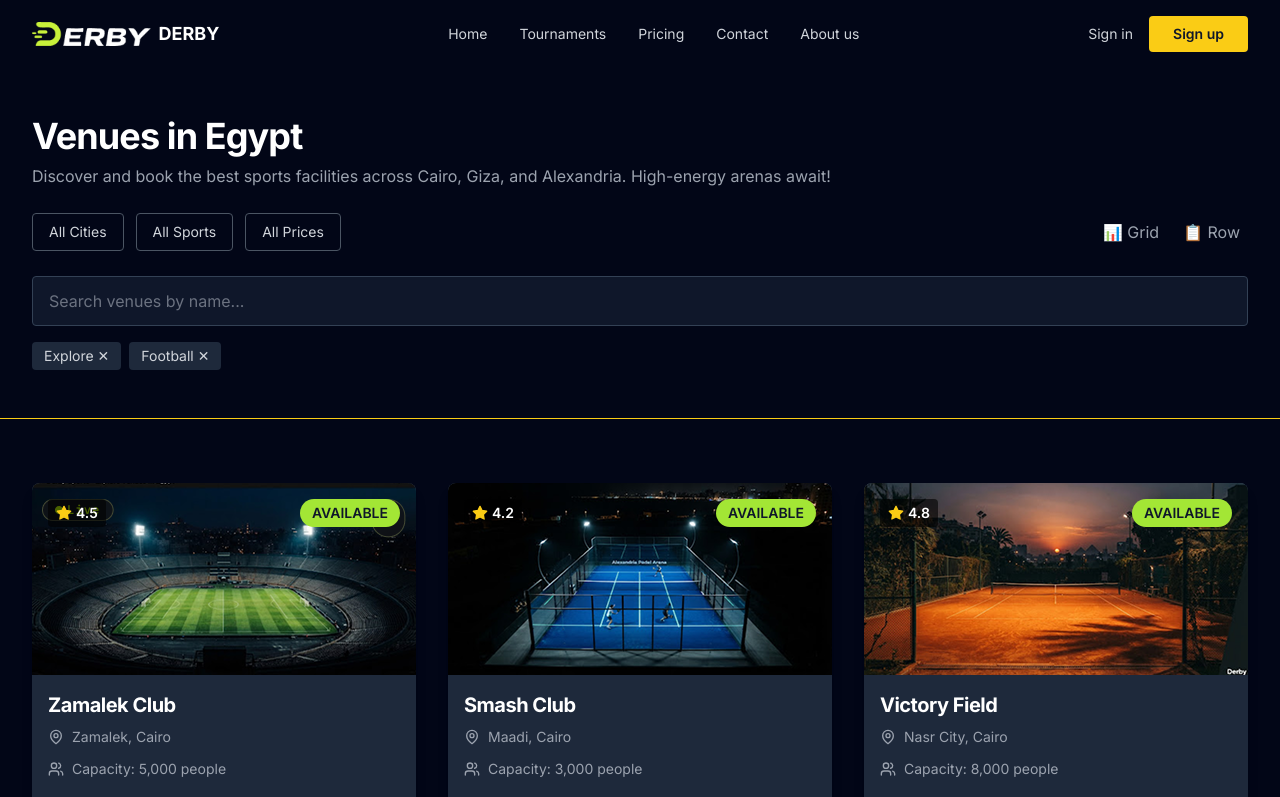
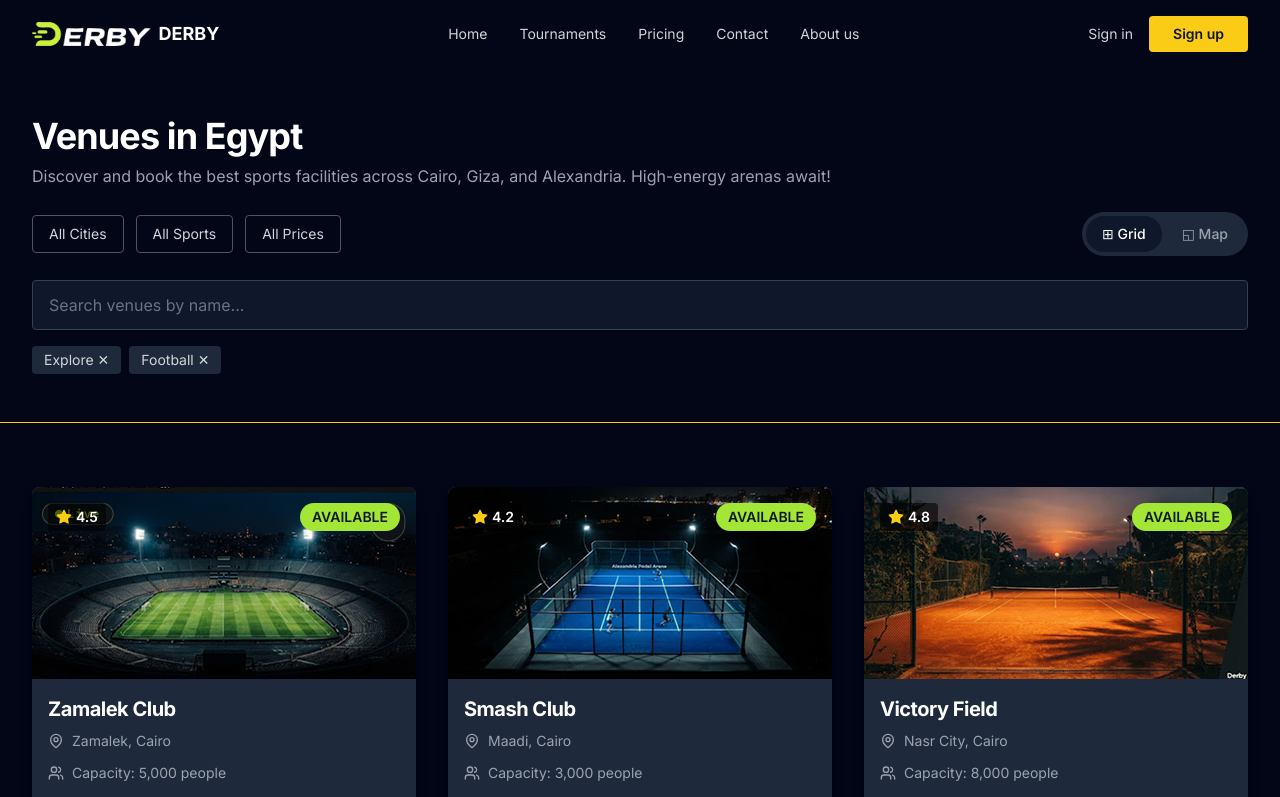
Before and after one commit to DerpyApp/Derby-Dashboard, a React (Vite) app: page /venues in a window 1280 px wide. Shown: the top 797 px of the page. Built offline with nearby package versions, Linux system fonts and the light colour scheme; no server answers.

Commit message:
feat: add Grid/Map view toggle component with view switching functionality

```diff
--- a/src/components/Header.jsx
+++ b/src/components/Header.jsx
@@ -1,7 +1,8 @@
 import { Link } from 'react-router-dom';
 import logo from '../assets/logo.png';
+import ViewToggle from './ViewToggle';
 
-export default function Header() {
+export default function Header({ onViewChange }) {
   return (
     <header className="bg-slate-950 border-b border-yellow-400">
       {/* Top Navigation */}
@@ -58,13 +59,8 @@ export default function Header() {
           </div>
 
           {/* View Toggle */}
-          <div className="flex gap-2 ml-auto">
-            <button className="text-gray-400 hover:text-white p-2 transition-colors">
-              📊 Grid
-            </button>
-            <button className="text-gray-400 hover:text-white p-2 transition-colors">
-              📋 Row
-            </button>
+          <div className="ml-auto">
+            <ViewToggle onViewChange={onViewChange} />
           </div>
         </div>
 
--- /dev/null
+++ b/src/components/ViewToggle.jsx
@@ -0,0 +1,35 @@
+import { useState } from 'react';
+
+export default function ViewToggle({ onViewChange }) {
+  const [view, setView] = useState('grid');
+
+  const handleViewChange = (newView) => {
+    setView(newView);
+    onViewChange(newView);
+  };
+
+  return (
+    <div className="inline-flex bg-slate-800 rounded-full p-1 gap-1">
+      <button
+        onClick={() => handleViewChange('grid')}
+        className={`px-4 py-2 rounded-full font-medium text-sm transition-all ${
+          view === 'grid'
+            ? 'bg-slate-900 text-white'
+            : 'text-gray-400 hover:text-white'
+        }`}
+      >
+        ⊞ Grid
+      </button>
+      <button
+        onClick={() => handleViewChange('map')}
+        className={`px-4 py-2 rounded-full font-medium text-sm transition-all ${
+          view === 'map'
+            ? 'bg-slate-900 text-white'
+            : 'text-gray-400 hover:text-white'
+        }`}
+      >
+        ◱ Map
+      </button>
+    </div>
+  );
+}
--- a/src/pages/VenuesPage.jsx
+++ b/src/pages/VenuesPage.jsx
@@ -6,6 +6,7 @@ import Header from '../components/Header';
 
 export default function VenuesPage() {
   const [searchQuery, setSearchQuery] = useState('');
+  const [view, setView] = useState('grid');
 
   const venues = [
     {
@@ -54,12 +55,13 @@ export default function VenuesPage() {
   return (
     <div className="min-h-screen bg-slate-950">
       {/* Header with Navigation and Hero */}
-      <Header />
+      <Header onViewChange={setView} />
 
       {/* Venues Grid */}
       <section className="py-16 px-4 sm:px-6 lg:px-8">
         <div className="max-w-7xl mx-auto">
-          {filteredVenues.length > 0 ? (
+          {view === 'grid' ? (
+            filteredVenues.length > 0 ? (
               <div className="grid grid-cols-1 md:grid-cols-3 gap-8">
                 {filteredVenues.map(venue => (
                   <VenueCard key={venue.id} venue={venue} />
@@ -68,6 +70,11 @@ export default function VenuesPage() {
             ) : (
               <div className="text-center py-16">
                 <p className="text-gray-400 text-lg">No venues found. Try a different search.</p>
+              </div>
+            )
+          ) : (
+            <div className="text-center py-16">
+              <p className="text-gray-400 text-lg">Map view coming soon...</p>
             </div>
           )}
         </div>
```
Also changed, not shown: public/Background+Border.png (added). Lines whose indentation alone changed are shown as unchanged.
